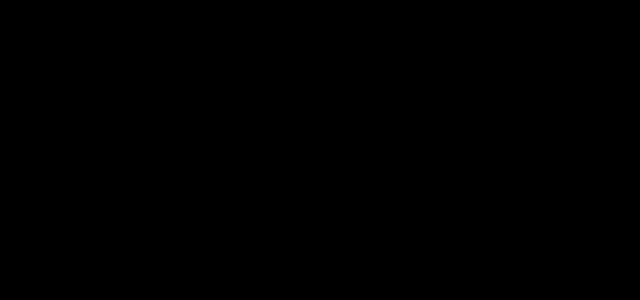
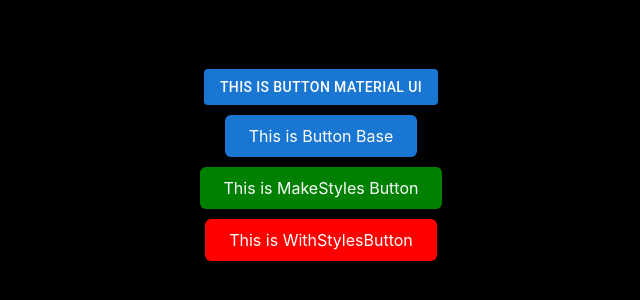
Before and after one commit to mid-guy/Rui-System, a React (Create React App) app: page / in a window 1280 px wide. Shown: the part 230-530 px from the top of the page, without its empty margins (319-959 px from the left). Built offline with nearby package versions, Linux system fonts and the light colour scheme.

Commit message:
updated new structure base component

```diff
--- a/src/App.tsx
+++ b/src/App.tsx
@@ -24,11 +24,19 @@
     <div className="App">
       <header className="App-header">
         {/* <ThemeProvider theme={theme}></ThemeProvider> */}
+        <Button variant="contained">This is Button Material UI</Button>
 
-        {/* <Button variant="contained">This is Button Material UI</Button> */}
-        {/* <ButtonBase variant="container">This is Button Base</ButtonBase> */}
-        {/* <LocalButton>This is MakeStyles Button</LocalButton>
-          <WithStylesButton>This is WithStylesButton</WithStylesButton> */}
+        <ButtonBase variant="container" size="lg" className="mt-10 mb-10">
+          This is Button Base
+        </ButtonBase>
+
+        <LocalButton size="lg" className="mb-10">
+          This is MakeStyles Button
+        </LocalButton>
+
+        <WithStylesButton className="mb-10">
+          This is WithStylesButton
+        </WithStylesButton>
       </header>
     </div>
   );
--- a/src/core/styles/withStyles.tsx
+++ b/src/core/styles/withStyles.tsx
@@ -18,8 +18,8 @@
         }
       }
       const useStyles = makeStyles(stylesOrCreator);
-      const cssOuter = useStyles();
-      return <Component {...props} cssOuter={cssOuter} ref={ref} />;
+      const outerCSS = useStyles();
+      return <Component {...props} outerCSS={outerCSS} ref={ref} />;
     });
     return WithStyles;
   };
--- a/src/index.css
+++ b/src/index.css
@@ -18,3 +18,11 @@
 .ml-10 {
   margin-left: 10px;
 }
+
+.mt-10 {
+  margin-top: 10px;
+}
+
+.mb-10 {
+  margin-bottom: 10px;
+}
--- a/src/packages/ButtonBase/ButtonBase.tsx
+++ b/src/packages/ButtonBase/ButtonBase.tsx
@@ -9,6 +9,8 @@
 } from "../../core/types/type";
 import { ThemeProps, useTheme } from "../../core/theme/themeProvider";
 import { _onTouchRipple } from "../../core/helpers/generateRipple";
+import getButtonRootCss from "./getButtonRootCss";
+import getButtonRippleCss from "./getButtonRippleCss";
 
 const ButtonBase = forwardRef(function (
   props: OverallButtonBaseProps,
@@ -26,16 +28,14 @@
     outlinedTheme,
     fullWidth,
     disabled,
-    cssOuter,
-    className,
+    outerCSS,
     children,
     startIcon,
     endIcon,
     ...rest
   } = props;
 
-  const buttonBaseClasses = generateButtonClassNames({
-    root: true,
+  const scopeButtonBaseClasses = generateButtonClassNames({
     variant: variant,
     size: size,
     ...(variant === "text" && {
@@ -52,7 +52,7 @@
     disabled,
   });
 
-  const css = getButtonCss(theme, props);
+  const scopeButtonBaseCSS = getButtonCss(theme, props);
   const TouchRippleRef = useRef<TouchRippleRefs>(null);
   const withTouchRipple = (callback?: Function) => {
     return (e: React.MouseEvent<HTMLButtonElement>) => {
@@ -60,6 +60,7 @@
       callback && callback(e);
     };
   };
+
   const _onClick =
     animationframe === "ripple"
       ? onClick
@@ -68,19 +69,23 @@
       : onClick;
 
   return (
-    <button
-      ref={ref}
-      css={[css, cssOuter]}
-      className={[buttonBaseClasses, className].join("")}
+    <ButtonRoot
+      ref={ref as any}
+      theme={theme}
+      onClick={_onClick}
       disabled={disabled}
-      onClick={_onClick}
+      scopeButtonBaseClasses={scopeButtonBaseClasses}
+      scopeButtonBaseCSS={scopeButtonBaseCSS}
+      outerCSS={outerCSS}
       {...rest}
     >
       {startIcon && <StartIcon content={startIcon} />}
       {children}
       {endIcon && <EndIcon content={endIcon} />}
-      {animationframe === "ripple" && <TouchRipple ref={TouchRippleRef} />}
-    </button>
+      {animationframe === "ripple" && (
+        <TouchRipple ref={TouchRippleRef} theme={theme} />
+      )}
+    </ButtonRoot>
   );
 });
 
@@ -90,15 +95,49 @@
 
 export interface TouchRippleProps {
   classesTouchRipple?: string;
+  theme: ThemeProps;
 }
 
 const TouchRipple = forwardRef<TouchRippleRefs, TouchRippleProps>(
   (props, ref) => {
     useImperativeHandle(ref, () => ({ _onTouchRipple: _onTouchRipple }));
-    const { ...more } = props;
-    return <span className="cds-ripple-root" {...more} />;
+    const { theme, ...more } = props;
+    const css = getButtonRippleCss(theme);
+    return <span className="cds-ripple-root" css={css} {...more} />;
   }
 );
+
+const ButtonRoot = forwardRef<
+  React.Ref<HTMLButtonElement>,
+  OverallButtonBaseProps & {
+    theme: ThemeProps;
+    scopeButtonBaseClasses: string;
+    scopeButtonBaseCSS: SerializedStyles;
+  }
+>(function (props, ref) {
+  const {
+    theme,
+    className,
+    scopeButtonBaseClasses,
+    scopeButtonBaseCSS,
+    outerCSS,
+    children,
+    ...more
+  } = props;
+  const scopeButtonRootCSS = getButtonRootCss(theme);
+  return (
+    <button
+      ref={ref as any}
+      className={["cds-button-root", scopeButtonBaseClasses, className].join(
+        " "
+      )}
+      css={[scopeButtonRootCSS, scopeButtonBaseCSS, outerCSS]}
+      {...more}
+    >
+      {children}
+    </button>
+  );
+});
 
 export interface IconPropsType {
   content?: ReactNode;
@@ -106,12 +145,12 @@
 
 const StartIcon = (props: IconPropsType & { classesStartIcon?: string }) => {
   const { content } = props;
-  return <div className={`cds-startIcon`}>{content}</div>;
+  return <div className={`cds-button-startIcon`}>{content}</div>;
 };
 
 const EndIcon = (props: IconPropsType & { classesEndIcon?: string }) => {
   const { content } = props;
-  return <div className={`cds-endIcon`}>{content}</div>;
+  return <div className={`cds-button-endIcon`}>{content}</div>;
 };
 
 ButtonBase.defaultProps = {
@@ -233,7 +272,11 @@
    * Children to use
    * @default {}
    */
-  cssOuter?: SerializedStyles;
+  outerCSS?: SerializedStyles;
 };
 
+ButtonBase.displayName = "ButtonBase";
+TouchRipple.displayName = "TouchRipple";
+ButtonRoot.displayName = "ButtonRoot";
+
 export default ButtonBase;
--- a/src/packages/ButtonBase/getButtonCss.ts
+++ b/src/packages/ButtonBase/getButtonCss.ts
@@ -12,7 +12,6 @@
 } from "./ButtonBase";
 
 export const generateButtonClassNames = (props: {
-  root: boolean;
   fullWidth?: boolean;
   disabled?: boolean;
   variant?: ButtonPropsVariant;
--- a/src/packages/ButtonBase/getButtonRippleCss.ts
+++ b/src/packages/ButtonBase/getButtonRippleCss.ts
@@ -1,6 +1,7 @@
+import { ThemeProps } from "./../../core/theme/themeProvider";
 import { css, SerializedStyles } from "@emotion/react";
 
-const getButtonRippleCss = (): SerializedStyles => css`
+const getButtonRippleCss = (theme: ThemeProps): SerializedStyles => css`
   &.cds-ripple-root {
     > .cds-animation-ripple {
       position: absolute;
--- /dev/null
+++ b/src/packages/ButtonBase/getButtonRootCss.ts
@@ -0,0 +1,24 @@
+import { css, SerializedStyles } from "@emotion/react";
+import { ThemeProps } from "../../core/theme/themeProvider";
+
+const getButtonRootCss = (theme: ThemeProps): SerializedStyles => css`
+  &.cds-button-root {
+    display: inline-flex;
+    -webkit-box-align: center;
+    align-items: center;
+    -webkit-box-pack: center;
+    justify-content: center;
+    user-select: none;
+    border: none;
+    cursor: pointer;
+    min-width: 64px;
+    border-radius: 0.375rem;
+    transition: ${theme.transitions.duration.standard}ms ease;
+    box-sizing: border-box;
+    > * {
+      pointer-events: none;
+    }
+  }
+`;
+
+export default getButtonRootCss;
--- a/src/packages/LocalButton/LocalButton.tsx
+++ b/src/packages/LocalButton/LocalButton.tsx
@@ -20,7 +20,7 @@
     <ButtonBase
       size="lg"
       variant={"container"}
-      cssOuter={classes}
+      outerCSS={classes}
       {...(props as ButtonBaseProps)}
     />
   );
--- a/src/packages/WithStylesButton/WithStylesButton.tsx
+++ b/src/packages/WithStylesButton/WithStylesButton.tsx
@@ -8,8 +8,8 @@
 } from "../ButtonBase/ButtonBase";
 
 const useStyles = (theme: ThemeProps) => css`
-  &.cds-button-sizeXl {
-    background-color: green;
+  &.cds-button-sizeLg {
+    background-color: red;
     ${theme.breakpoints.down("md")} {
       background-color: red;
     }
```
